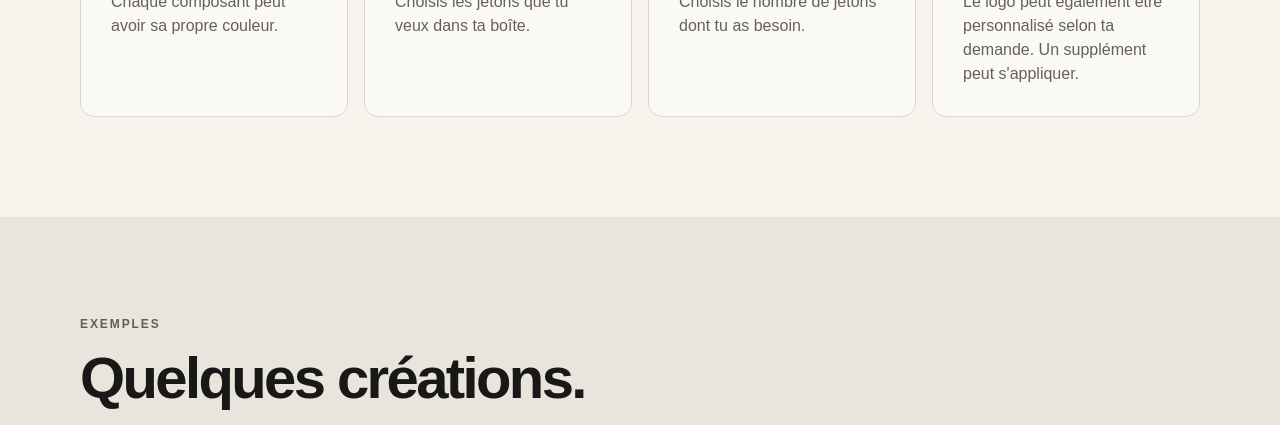
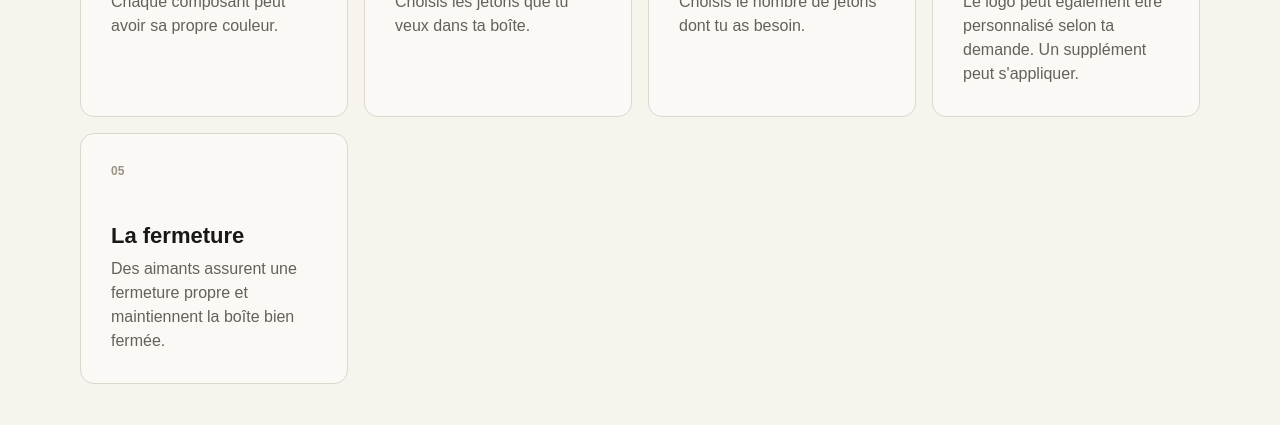
Before and after one commit to benbassignot-byte/Site-OPTCG, a Next.js app: page / in a window 1280 px wide. Shown: the part 1040-1465 px from the top of the page. Built offline with nearby package versions, Linux system fonts and the light colour scheme.

Commit message:
Add magnetic closure feature

```diff
--- a/app/page.tsx
+++ b/app/page.tsx
@@ -60,6 +60,11 @@ export default function Home() {
             <span className="custom-number">04</span>
             <h3>Le logo</h3>
             <p>Le logo peut également être personnalisé selon ta demande. Un supplément peut s'appliquer.</p>
+          </article>
+          <article className="custom-card">
+            <span className="custom-number">05</span>
+            <h3>La fermeture</h3>
+            <p>Des aimants assurent une fermeture propre et maintiennent la boîte bien fermée.</p>
           </article>
         </div>
       </section>
```
